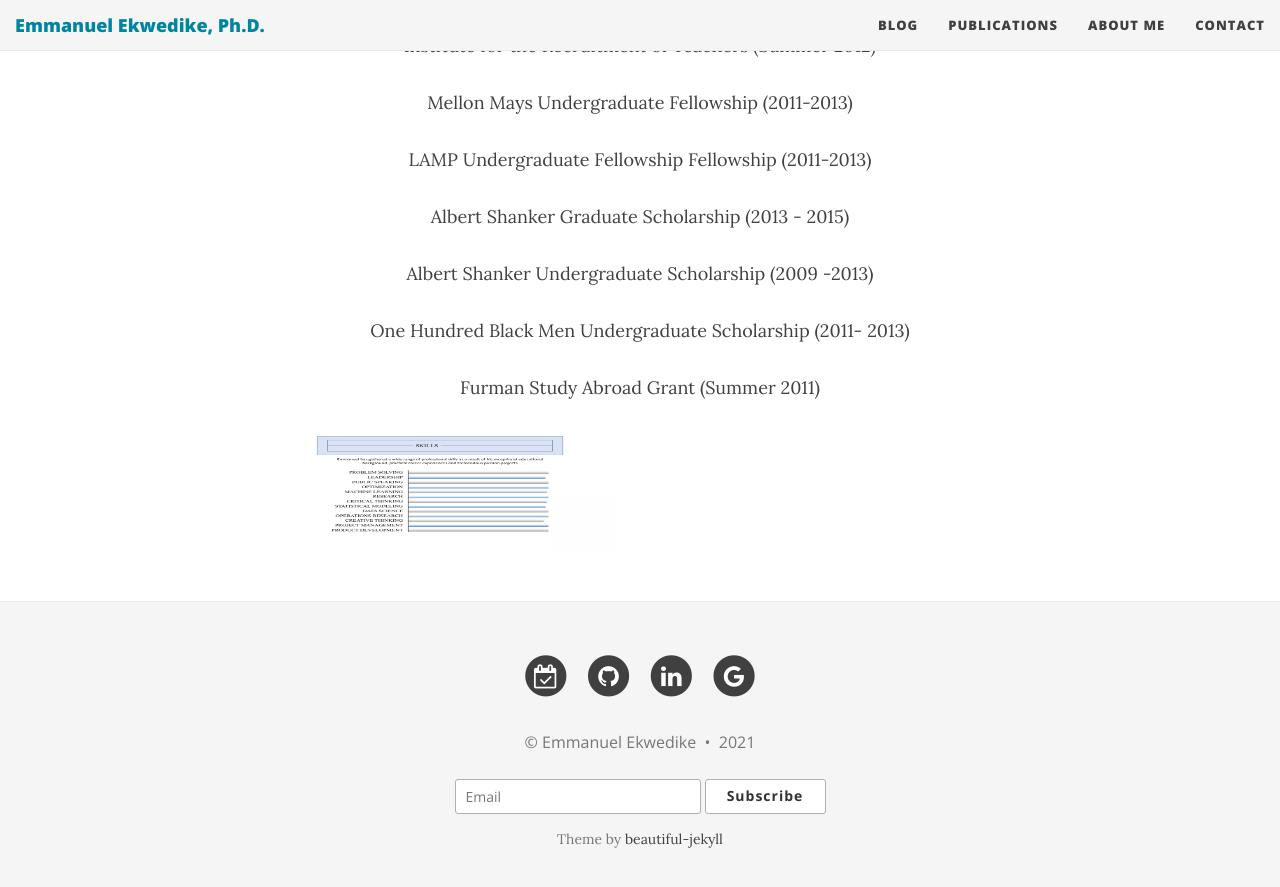
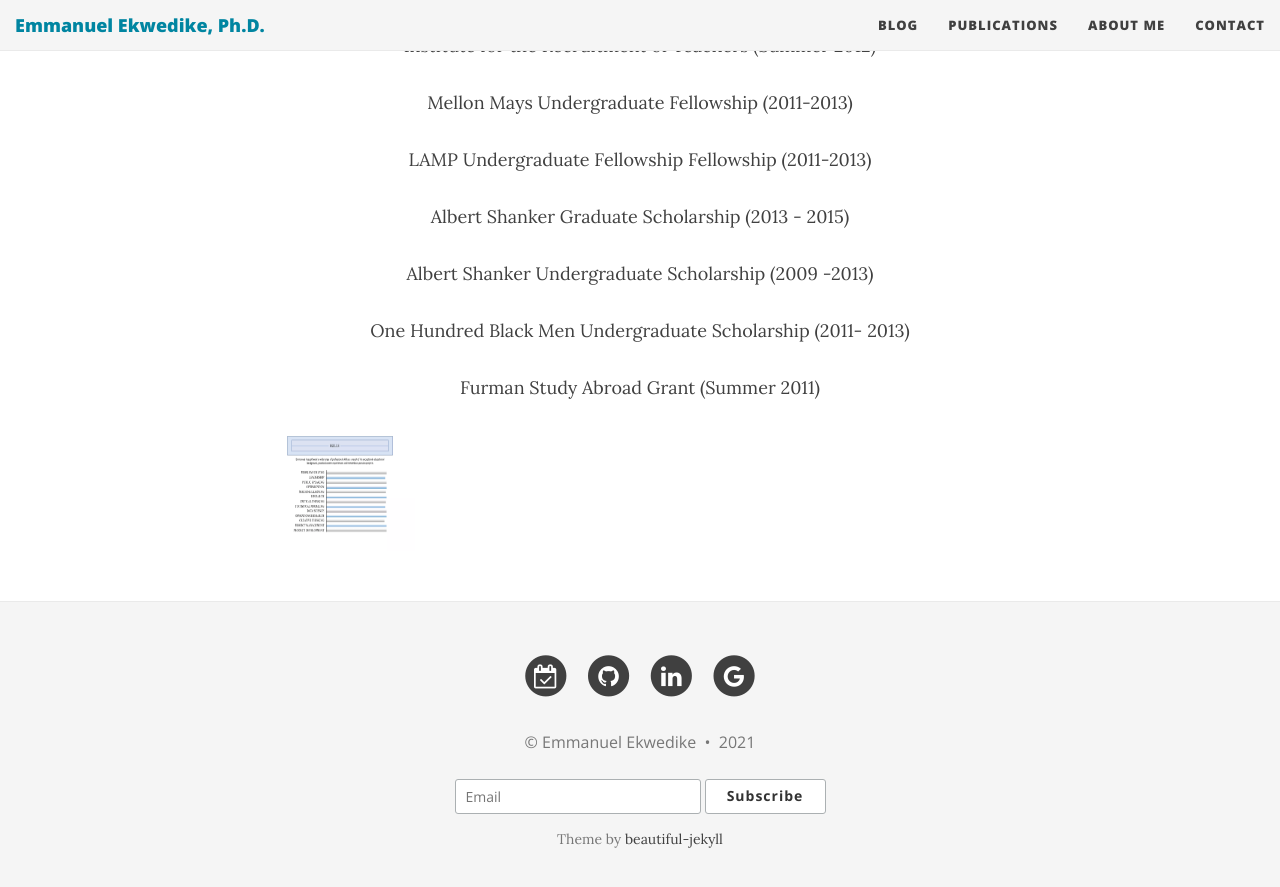
Before and after one commit to eekwedike/eekwedike.github.io, a Jekyll site: the page built from aboutme.md, in a window 1280 px wide and 900 px high, scrolled down 1625 px. Shown: the top 887 px of the window. Built offline with Jekyll 4.4.1, drawn with Linux system fonts in a browser that asks for light colours; nearby versions of some CDN libraries; a style sheet for code colours, icons or effects is not loaded.

Commit message:
add skills

```diff
--- a/aboutme.md
+++ b/aboutme.md
@@ -43,7 +43,7 @@
 
 
 <div >
-  <img style="float: left; display:block;" src="/img/brand/skills.webp" alt="SKILLS" height="120" width="350">
+  <img style="float:center; display:block;" src="/img/brand/skills.webp" alt="SKILLS" height="120" width="150">
 </div>
 
 
```
